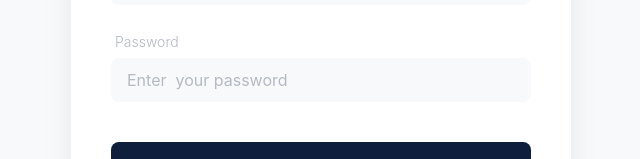
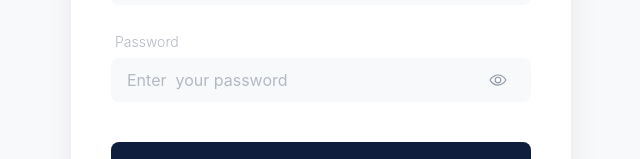
Before and after one commit to dev-bushra/New-folder, a React (Vite) app: page / in a window 1280 px wide. Shown: the part 430-589 px from the top of the page, without its empty margins (319-959 px from the left). Built offline with nearby package versions, Linux system fonts and the light colour scheme; a web font is replaced by a local one.

Commit message:
password fun added

```diff
--- a/src/components/Input/index.jsx
+++ b/src/components/Input/index.jsx
@@ -1,7 +1,9 @@
 import React from "react";
 import PropTypes from "prop-types";
 import { ErrorMessage } from "../../components/ErrorMessage";
-
+// import { FaIconRight } from "./FaIconRight"; // Import the right icon component from react-icons/fa
+import { IoArrowBackCircle } from "react-icons/io5";
+import { IoEyeOutline } from "react-icons/io5";
 const Input = React.forwardRef(
   (
     {
@@ -20,9 +22,10 @@ const Input = React.forwardRef(
       size = "",
       variant = "",
       color = "",
+      eyeIcon, // Add a prop for the right icon
       ...restProps
     },
-    ref,
+    ref
   ) => {
     const handleChange = (e) => {
       if (onChange) onChange(e?.target?.value);
@@ -38,21 +41,28 @@ const Input = React.forwardRef(
         >
           {!!label && label}
           {!!prefix && prefix}
+          <div className="relative w-full">
             <input
               ref={ref}
-            className={`${className} bg-transparent border-0`}
+              className={`${className} bg-transparent border-0 pr-8`} // Adjust padding to accommodate the right icon
               type={type}
               name={name}
               onChange={handleChange}
               placeholder={placeholder}
               {...restProps}
             />
+            {!!eyeIcon && (
+              <div className="absolute top-1/2 right-2 transform -translate-y-1/2">
+                <IoEyeOutline size={18} color="#9098A5" />
+              </div>
+            )}
+          </div>
           {!!suffix && suffix}
         </div>
         {!!errors && <ErrorMessage errors={errors} />}
       </>
     );
-  },
+  }
 );
 
 Input.propTypes = {
@@ -61,6 +71,7 @@ Input.propTypes = {
   name: PropTypes.string,
   placeholder: PropTypes.string,
   type: PropTypes.string,
+  eyeIcon: PropTypes.element, // Prop for the right icon component
 };
 
 export { Input };
--- a/src/pages/Login.jsx
+++ b/src/pages/Login.jsx
@@ -46,9 +46,11 @@ const Login = () => {
               Password
             </span>
             <Input
+              type="password"
               name="top"
               placeholder="Enter  your password"
               label={false}
+              eyeIcon={true}
               className="font-inter leading-[normal] p-0 placeholder:text-blue_gray-200 text-base text-blue_gray-200 text-left w-full"
               wrapClassName="bg-gray-50 flex px-4 py-3 rounded-lg w-full"
             ></Input>
```
Lines whose indentation alone changed are shown as unchanged.
